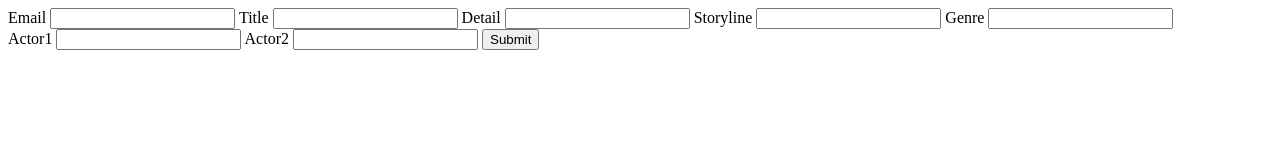
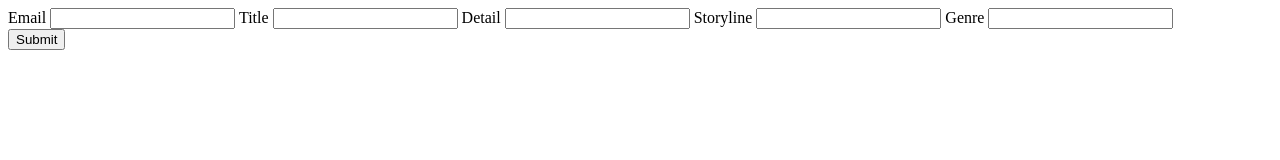
Before and after one commit to YUCHen9967/W4111-Project1, a plain HTML site: page templates/add_movies.html in a window 1280 px wide. Drawn offline with Linux system fonts and the light colour scheme.

Commit message:
Update add_movies.html

```diff
--- a/templates/add_movies.html
+++ b/templates/add_movies.html
@@ -13,10 +13,6 @@
     <input name="storyline" id="storyline" required>
     <label for="genre">Genre</label>
     <input name="genre" id="genre" required><br>
-    <label for="actor1">Actor1</label>
-    <input name="actor1" id="actor1" required>
-    <label for="actor2">Actor2</label>
-    <input name="actor2" id="actor2" required>
     <input type="submit" value="Submit">
   </form>
 </body>
```
